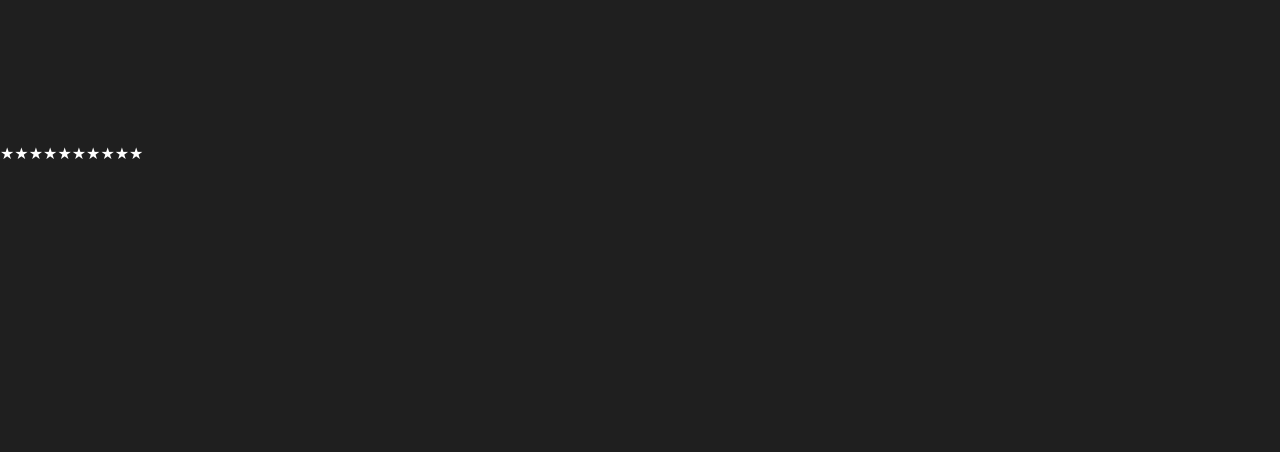
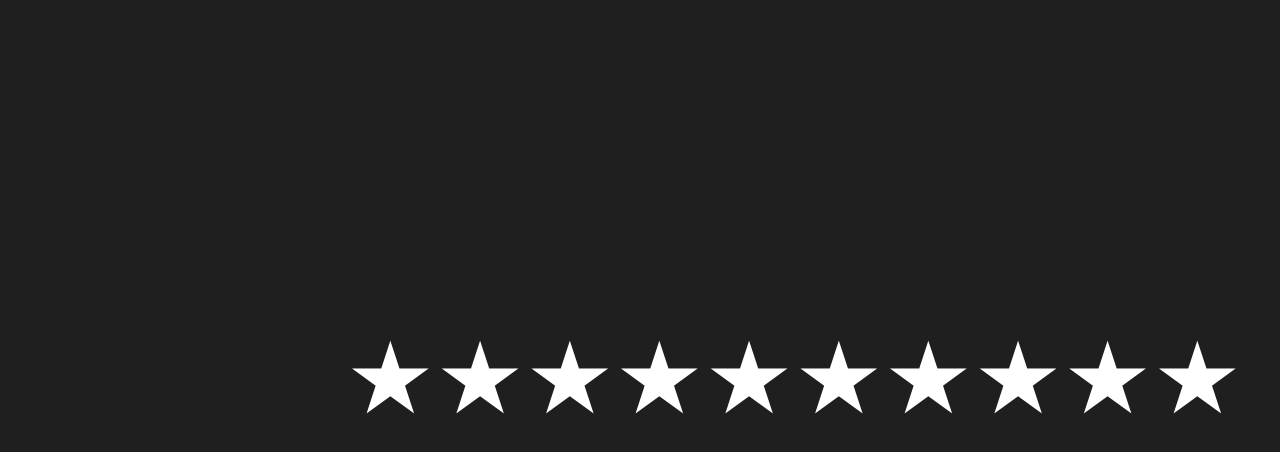
Before and after one commit to Pragyani/react-notifi-projct, a React (Create React App) app: page / in a window 1280 px wide. Shown: the top 452 px of the page. Built offline with nearby package versions, Linux system fonts and the light colour scheme; the HTML template or start-up script is replaced by a standard one.

Commit message:
add : styling of StarRating.jsx

```diff
--- a/src/Projectask2/StartRating/rating.css
+++ b/src/Projectask2/StartRating/rating.css
@@ -1,4 +1,20 @@
-body{
+body {
     background-color: rgba(0, 0, 0, 0.88);
     color: white;
 }
+
+.container {
+    width: 100%;
+    height: 30pc;
+    padding-left: 27%;
+    margin-top: 20pc;
+}
+
+span {
+    font-size: 100px;
+    cursor: pointer;
+}
+
+.gold {
+    color: gold;
+}
```
